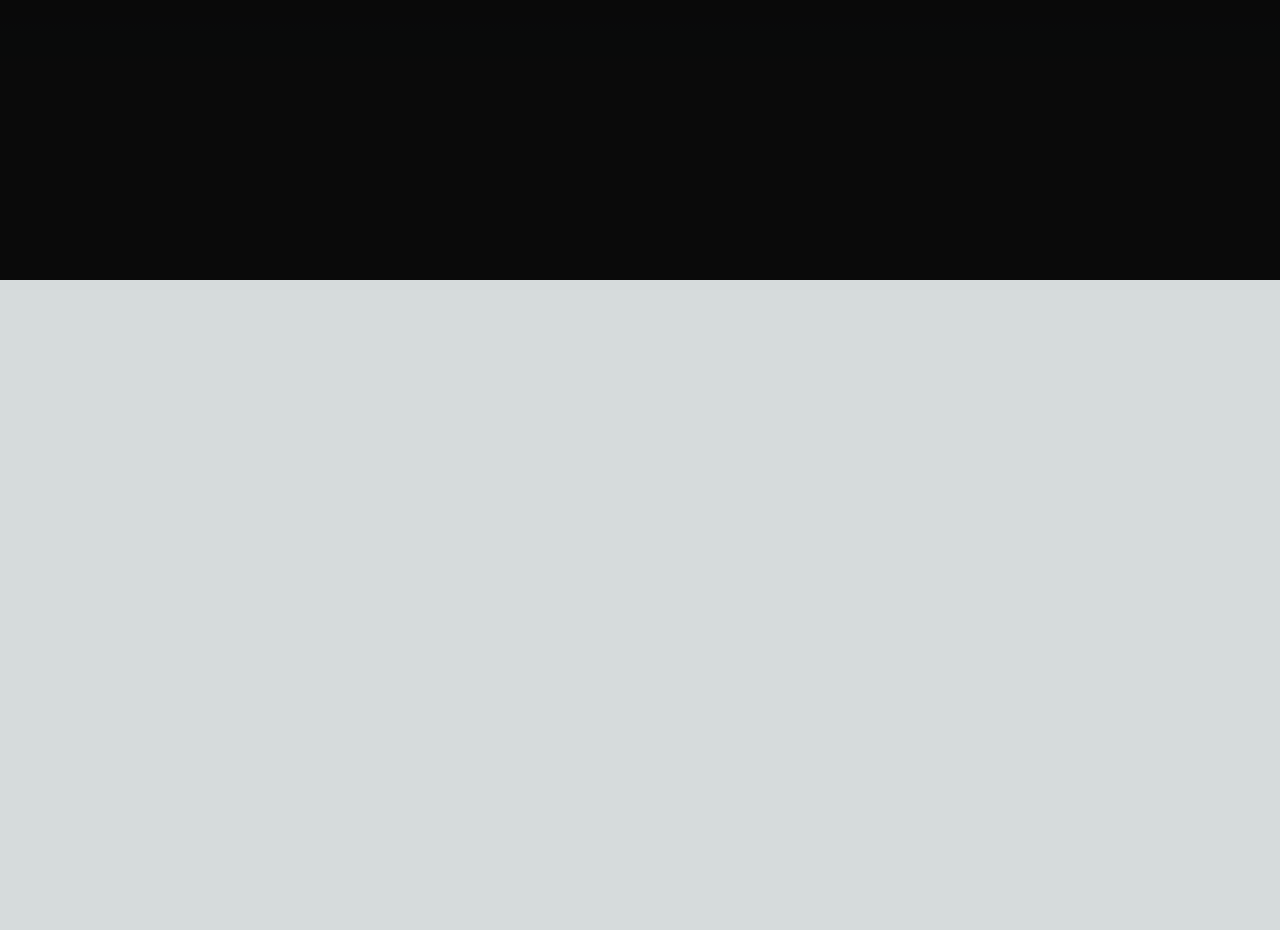
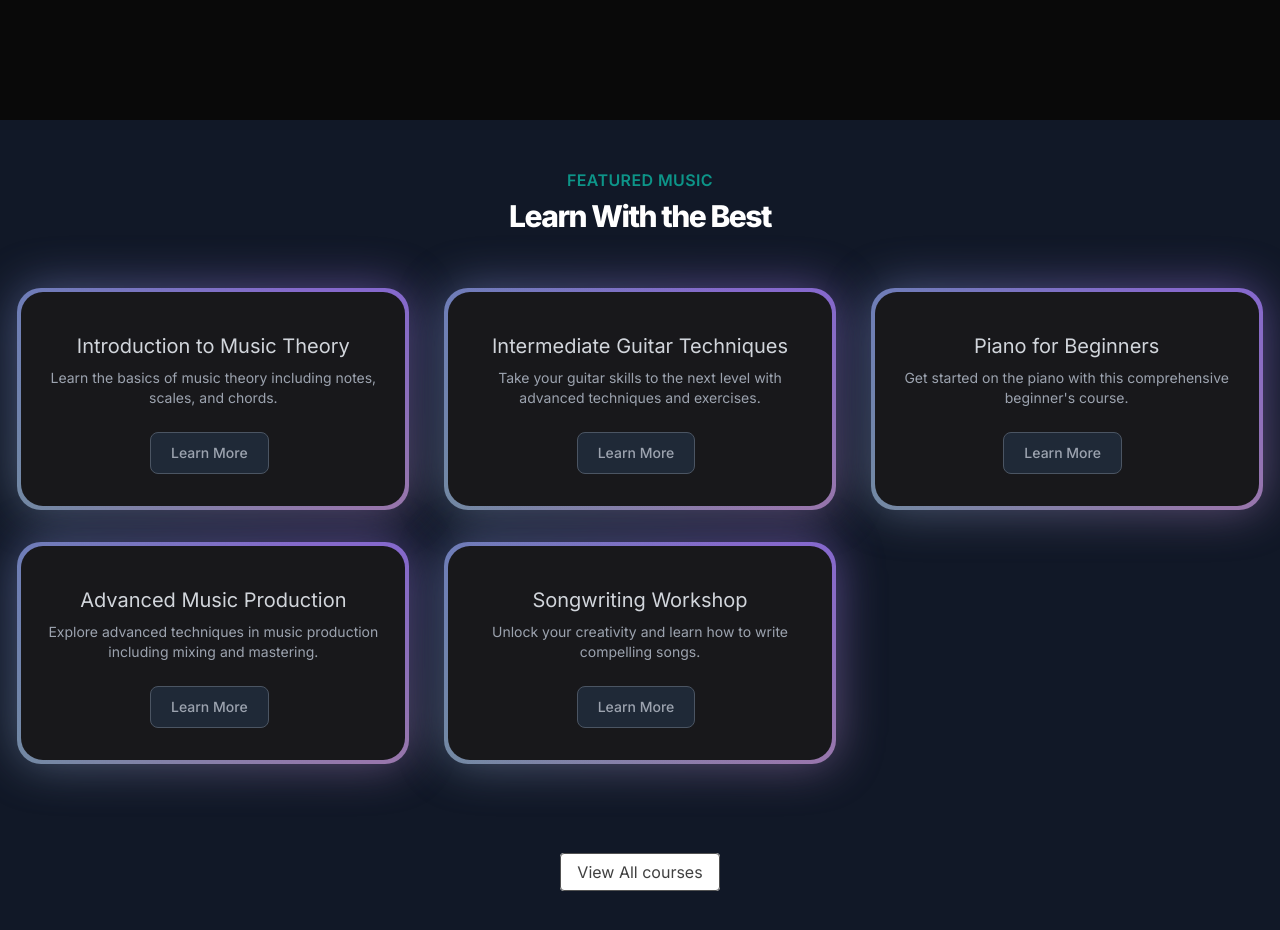
Before and after one commit to Sonu8544/Next-js-front-end, a Next.js app: page / in a window 1280 px wide. Shown: the part 520-1450 px from the top of the page. Before the commit the page ends 800 px from the top, so only its background shows below. Built offline with nearby package versions, Linux system fonts and the light colour scheme.

Commit message:
DEV feature card section

```diff
--- a/src/app/page.tsx
+++ b/src/app/page.tsx
@@ -1,9 +1,11 @@
+import FeatureSections from "@/components/FeatureSections";
 import HeroSection from "@/components/HeroSection";
 
 export default function Home() {
   return (
     <main className="min-h-screen bg-black/[0.96] antialiased bg-grid-white/[0.02]">
       <HeroSection />
+      <FeatureSections />
     </main>
   );
 }
--- /dev/null
+++ b/src/components/FeatureSections.tsx
@@ -0,0 +1,65 @@
+"use client"
+import courseData from "../data/music_data.json"
+import Link from 'next/link'
+import { BackgroundGradient } from "./ui/background-gradient";
+import { Button } from "./ui/moving-border";
+
+interface Course {
+  id: number;
+  title: string;
+  slug: string;
+  description: string;
+  price: number;
+  instructor: string;
+  isFeatured: boolean;
+}
+
+const FeatureSections = () => {
+  let featureCorses = courseData.courses.filter((course: Course) => course.isFeatured)
+
+  return (
+    <div className="py-12 bg-gray-900">
+      <div className="text-center">
+        <h2 className="text-base text-teal-600 font-semibold tracking-wide uppercase">Featured Music </h2>
+        <p className="mt-2 text-3xl leading-8 font-extrabold tracking-tighter text-white">Learn With the Best</p>
+      </div>
+
+
+      <div className="mt-10">
+        <div className="grid grid-cols-1 sm:grid-cols-2 lg:grid-cols-3 gap=8 justify-center">
+          {featureCorses.map((item, index) => (
+            <div key={item.id} className="flex justify-center my-4">
+
+              <BackgroundGradient
+                className="flex flex-col rounded-[22px] bg-white dark:bg-zinc-900 overflow-hidden h-full max-w-sm  "
+              >
+                <div className="p-4 sm:p-6 flex flex-col item-center text-center flex-grow">
+                  <p className="text-lg sm:text-xl mt-4 mb-2 text-gray-300 ">{item.title}</p>
+                  <p className="text-sm text-gray-400 flex-grow">{item.description}</p>
+                  <Link href={`/course/${item.id}`} >
+                    <button type="button" className="py-2.5 px-5 me-2 mb-2 text-sm font-medium text-gray-900 focus:outline-none bg-white rounded-lg border border-gray-200 hover:bg-gray-100 hover:text-blue-700 focus:z-10 focus:ring-4 focus:ring-gray-100 dark:focus:ring-gray-700 dark:bg-gray-800 dark:text-gray-400 dark:border-gray-600 dark:hover:text-white dark:hover:bg-gray-700 mt-6">Learn More</button>
+
+                  </Link>
+                </div>
+              </BackgroundGradient>
+            </div>
+          ))}
+        </div>
+      </div>
+
+
+
+      <div className="mt-20 text-center">
+        <Link
+          href="/courses"
+          className="px-4 py-2 rounded border border-neutral-600 text-neutral-700 bg-white hover:bg-gray-100 transition duration-200"
+        >
+          View All courses
+        </Link>
+      </div>
+
+    </div >
+  )
+}
+
+export default FeatureSections
--- /dev/null
+++ b/src/components/ui/background-gradient.tsx
@@ -0,0 +1,72 @@
+import { cn } from "@/utils/cn";
+import React from "react";
+import { motion } from "framer-motion";
+
+export const BackgroundGradient = ({
+  children,
+  className,
+  containerClassName,
+  animate = true,
+}: {
+  children?: React.ReactNode;
+  className?: string;
+  containerClassName?: string;
+  animate?: boolean;
+}) => {
+  const variants = {
+    initial: {
+      backgroundPosition: "0 50%",
+    },
+    animate: {
+      backgroundPosition: ["0, 50%", "100% 50%", "0 50%"],
+    },
+  };
+  return (
+    <div className={cn("relative p-[4px] group", containerClassName)}>
+      <motion.div
+        variants={animate ? variants : undefined}
+        initial={animate ? "initial" : undefined}
+        animate={animate ? "animate" : undefined}
+        transition={
+          animate
+            ? {
+                duration: 5,
+                repeat: Infinity,
+                repeatType: "reverse",
+              }
+            : undefined
+        }
+        style={{
+          backgroundSize: animate ? "400% 400%" : undefined,
+        }}
+        className={cn(
+          "absolute inset-0 rounded-3xl z-[1] opacity-60 group-hover:opacity-100 blur-xl  transition duration-500 will-change-transform",
+          " bg-[radial-gradient(circle_farthest-side_at_0_100%,#00ccb1,transparent),radial-gradient(circle_farthest-side_at_100%_0,#7b61ff,transparent),radial-gradient(circle_farthest-side_at_100%_100%,#ffc414,transparent),radial-gradient(circle_farthest-side_at_0_0,#1ca0fb,#141316)]"
+        )}
+      />
+      <motion.div
+        variants={animate ? variants : undefined}
+        initial={animate ? "initial" : undefined}
+        animate={animate ? "animate" : undefined}
+        transition={
+          animate
+            ? {
+                duration: 5,
+                repeat: Infinity,
+                repeatType: "reverse",
+              }
+            : undefined
+        }
+        style={{
+          backgroundSize: animate ? "400% 400%" : undefined,
+        }}
+        className={cn(
+          "absolute inset-0 rounded-3xl z-[1] will-change-transform",
+          "bg-[radial-gradient(circle_farthest-side_at_0_100%,#00ccb1,transparent),radial-gradient(circle_farthest-side_at_100%_0,#7b61ff,transparent),radial-gradient(circle_farthest-side_at_100%_100%,#ffc414,transparent),radial-gradient(circle_farthest-side_at_0_0,#1ca0fb,#141316)]"
+        )}
+      />
+
+      <div className={cn("relative z-10", className)}>{children}</div>
+    </div>
+  );
+};
--- a/src/data/music_data.json
+++ b/src/data/music_data.json
@@ -0,0 +1,54 @@
+{
+    "courses": [
+      {
+        "id": 1,
+        "title": "Introduction to Music Theory",
+        "slug": "intro-music-theory",
+        "description": "Learn the basics of music theory including notes, scales, and chords.",
+        "price": 49.99,
+        "instructor": "Sarah Johnson",
+        "isFeatured": true,
+        "image": "intro-music-theory.jpg"
+      },
+      {
+        "id": 2,
+        "title": "Intermediate Guitar Techniques",
+        "slug": "intermediate-guitar",
+        "description": "Take your guitar skills to the next level with advanced techniques and exercises.",
+        "price": 79.99,
+        "instructor": "Michael Smith",
+        "isFeatured": true,
+        "image": "intermediate-guitar.jpg"
+      },
+      {
+        "id": 3,
+        "title": "Piano for Beginners",
+        "slug": "piano-beginners",
+        "description": "Get started on the piano with this comprehensive beginner's course.",
+        "price": 69.99,
+        "instructor": "Emily Davis",
+        "isFeatured": true,
+        "image": "piano-beginners.jpg"
+      },
+      {
+        "id": 4,
+        "title": "Advanced Music Production",
+        "slug": "advanced-music-production",
+        "description": "Explore advanced techniques in music production including mixing and mastering.",
+        "price": 129.99,
+        "instructor": "Alex Turner",
+        "isFeatured": true,
+        "image": "advanced-music-production.jpg"
+      },
+      {
+        "id": 5,
+        "title": "Songwriting Workshop",
+        "slug": "songwriting-workshop",
+        "description": "Unlock your creativity and learn how to write compelling songs.",
+        "price": 59.99,
+        "instructor": "Rachel Green",
+        "isFeatured": true,
+        "image": "songwriting-workshop.jpg"
+      }
+    ]
+  }
```
